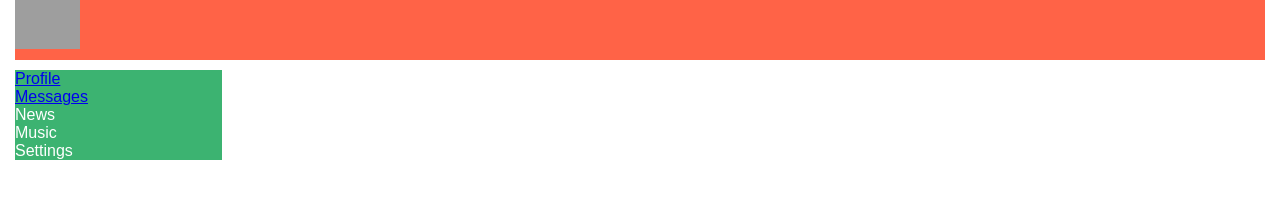
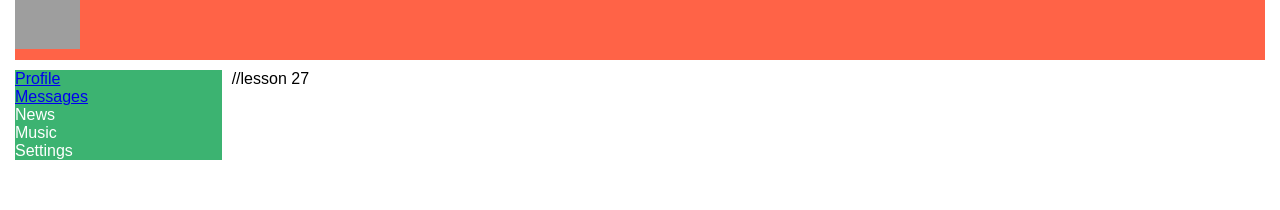
Before and after one commit to iuru2522/react-sm, a React (Create React App) app: page / in a window 1280 px wide. Shown: the top 210 px of the page. Built offline with nearby package versions, Linux system fonts and the light colour scheme; grey boxes are pictures that could not be loaded.

Commit message:
bll-ui lecture

```diff
--- a/src/App.js
+++ b/src/App.js
@@ -15,13 +15,17 @@ const App = (props) => {
         <Route path="/dialogs" component={Dialogs} />
         <Route path="/profile" component={Profile} />
 
+        //lesson 27
+
+{/*
+        <Route path="/dialogs" render={() => { SomeComponent } />
+        <Route path="/profile" render={() => { <Profile /> } />  */}
+
+
 
         {/* <Route path="/news" component={News} />
         <Route path="/music" component={Music} />
         <Route path="/settings" component={Settings} /> */}
-
-
-
 
       </div>
     </BrowserRouter>
```
